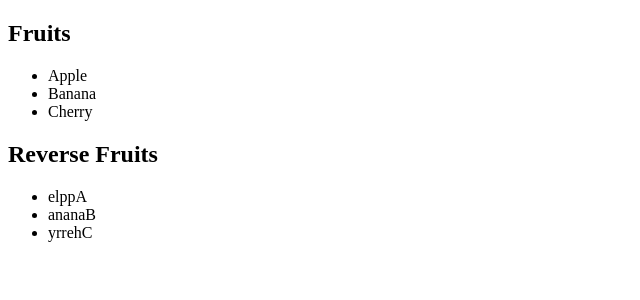
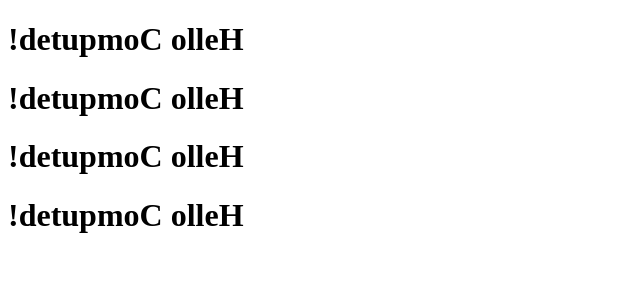
Before and after one commit to JunesWorld/vue3-template-syntax, a Vue app: page / in a window 1280 px wide. Shown: the top 300 px of the page, without its empty margins (0-640 px from the left). Built offline with nearby package versions, Linux system fonts and the light colour scheme.

Commit message:
Computed 캐싱

```diff
--- a/src/App.vue
+++ b/src/App.vue
@@ -1,13 +1,37 @@
 <template>
-  <Fruits />
+  <!-- Methods
+  <h1>{{ reverseMessage() }}</h1>
+  <h1>{{ reverseMessage() }}</h1>
+  <h1>{{ reverseMessage() }}</h1>
+  <h1>{{ reverseMessage() }}</h1> -->
+
+  <!--
+    computed : 계산된 데이터(캐싱)
+    - 첫번째에서 계산한 값 두번째부터 그대로 반복 사용
+    - 데이터 최적화
+  -->
+  <h1>{{ reversedMessage }}</h1>
+  <h1>{{ reversedMessage }}</h1>
+  <h1>{{ reversedMessage }}</h1>
+  <h1>{{ reversedMessage }}</h1>
 </template>
 
 <script>
-import Fruits from '~/componets/Fruits'
-
 export default {
-  components: {
-    Fruits
+  data() {
+    return {
+      msg: 'Hello Computed!'
+    }
+  },
+  computed: {
+    reversedMessage() {
+      return this.msg.split('').reverse().join('')
+    }
+  },
+  methods: {
+    reverseMessage() {
+      return this.msg.split('').reverse().join('')
+    }
   }
 }
 </script>
```
